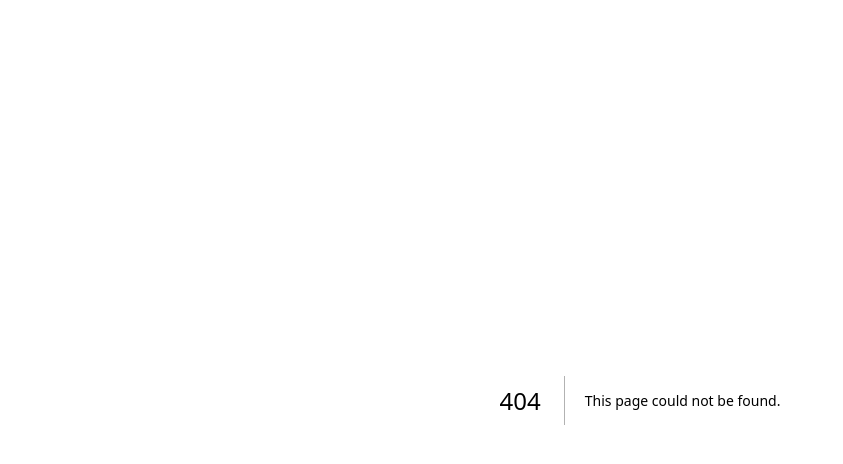
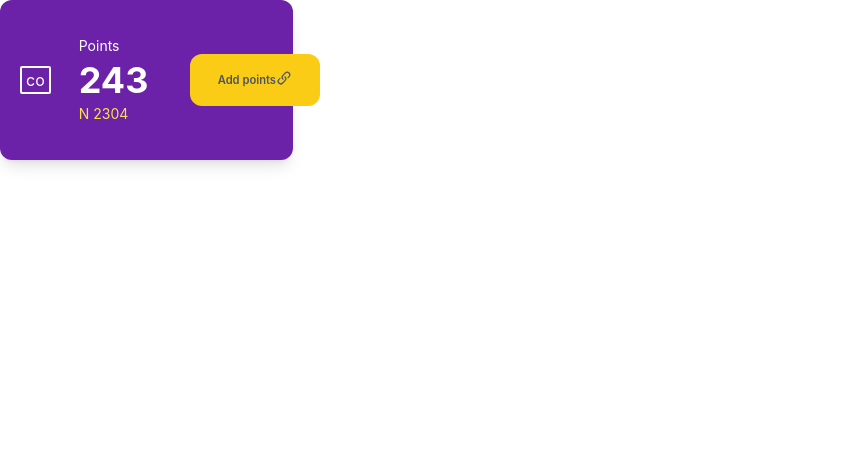
Before and after one commit to kingdanie/intime, a Next.js app: page /components/PointCard in a window 1280 px wide. Before the commit this address had no page. Shown: the top 464 px of the page, without its empty margins (0-843 px from the left). Built offline with nearby package versions, Linux system fonts and the light colour scheme.

Commit message:
add pointcard

```diff
--- /dev/null
+++ b/pages/components/PointCard.tsx
@@ -0,0 +1,25 @@
+import { LinkIcon } from "@heroicons/react/20/solid";
+
+export default function PointCard() {
+    return (
+        <>
+         <div className="flex text-white items-center h-40 w-80 relative">
+            <div className="flex text-white items-center rounded-xl p-5 shadow-lg h-40 w-11/12 bg-purple-800">
+            <div className="">
+              <div className="border-white border-2 px-1 rounded-sm text-white mr-7">
+                co
+              </div>
+            </div>
+            <div className="flex flex-col space-y-1">
+              <p className="text-sm">Points</p>
+              <div className="text-4xl font-bold">243</div>
+              <div className="text-yellow-300 text-sm">N 2304</div>
+            </div>
+            </div>
+            <button className="text-sm text-gray-600 font-semibold absolute right-0 flex py-4 px-7 rounded-xl bg-yellow-400">
+              <small>Add points</small> <LinkIcon className="h-4" />{" "}
+            </button>
+          </div>
+        </>
+    )
+}
```
